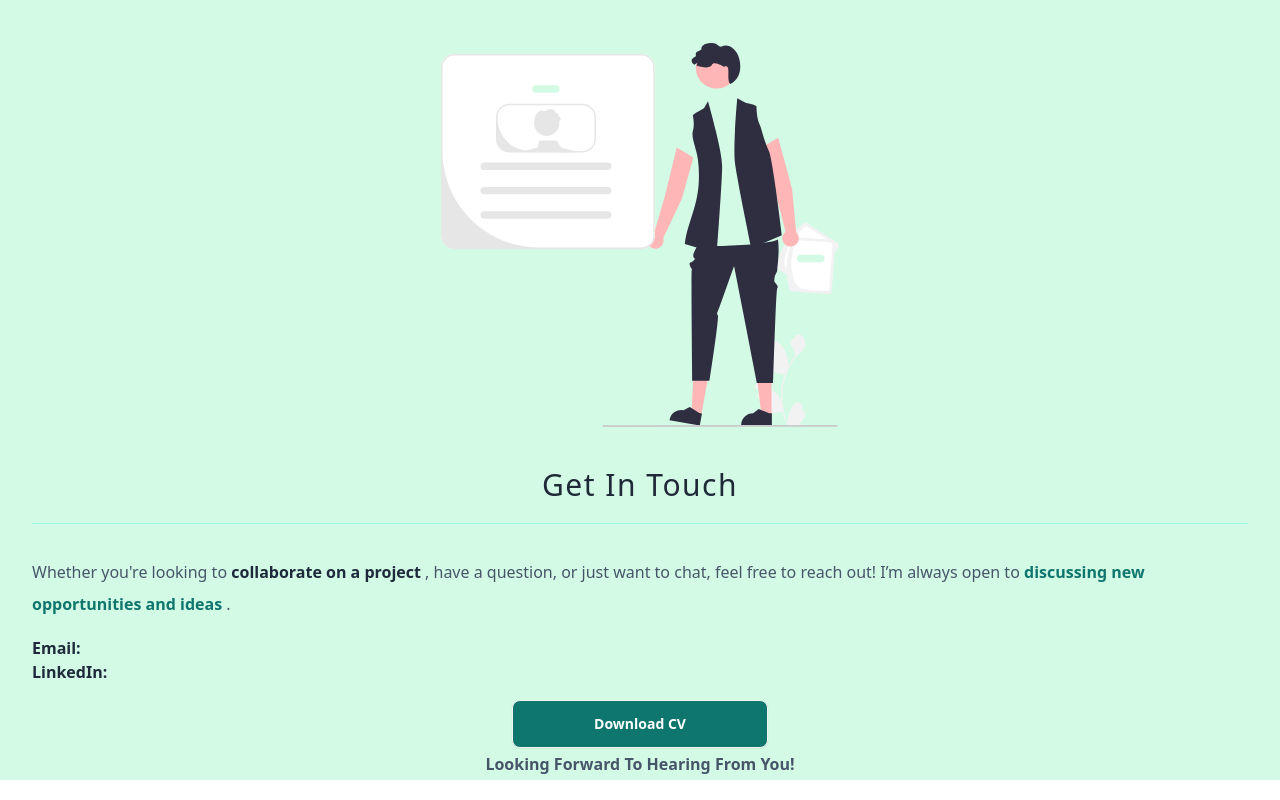
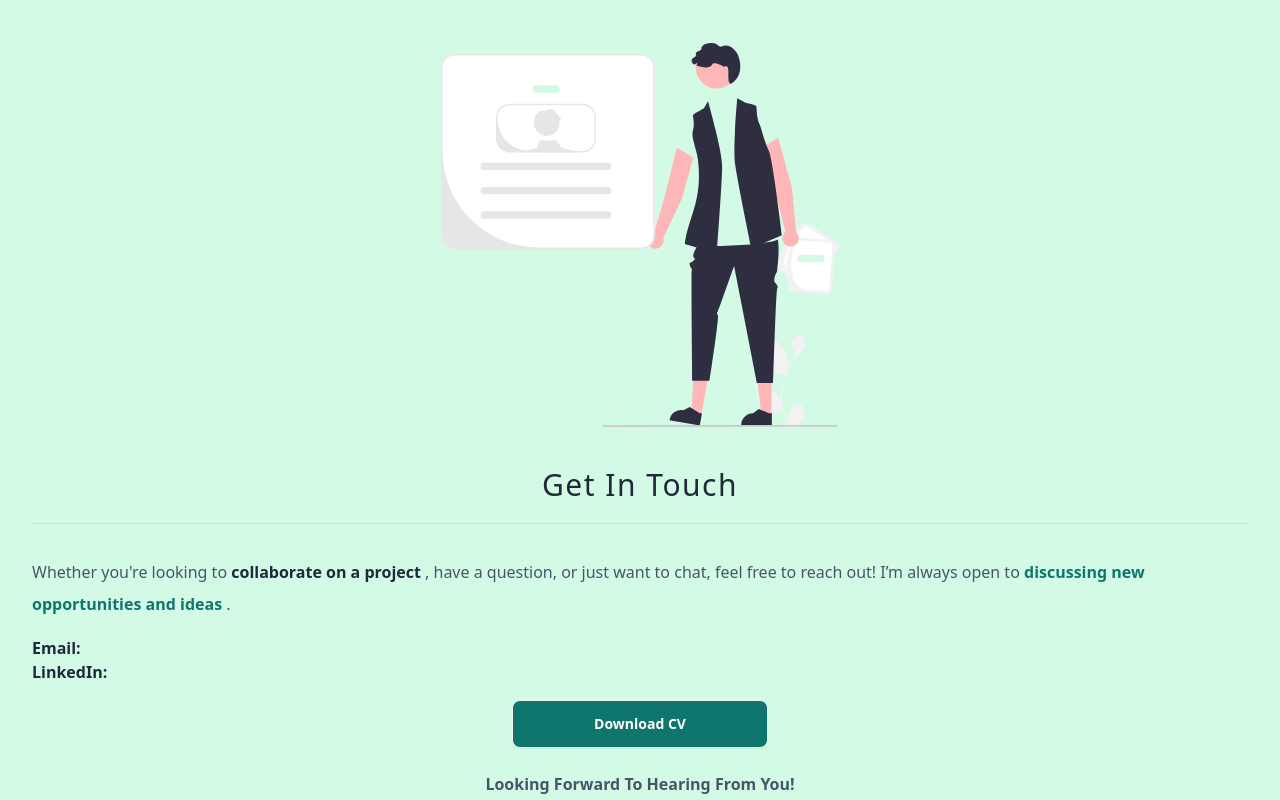
Before and after one commit to YamanNTG/DevPortfolio, a React app: page / in a window 1280 px wide. Shown: the part 2664-3464 px from the top of the page. Built offline with nearby package versions, Linux system fonts and the light colour scheme; the HTML template or start-up script is replaced by a standard one.

Commit message:
margin update on contact

```diff
--- a/src/components/Contact.jsx
+++ b/src/components/Contact.jsx
@@ -31,7 +31,7 @@ const Contact = () => {
           <button className="btn btn-wide bg-teal-700 text-white hover:bg-teal-500 hover:text-yellow-100">
             Download CV
           </button>
-          <p className="text-slate-600 leading-loose font-bold">
+          <p className="text-slate-600 leading-loose font-bold mt-5">
             Looking forward to hearing from you!
           </p>
         </div>
```
